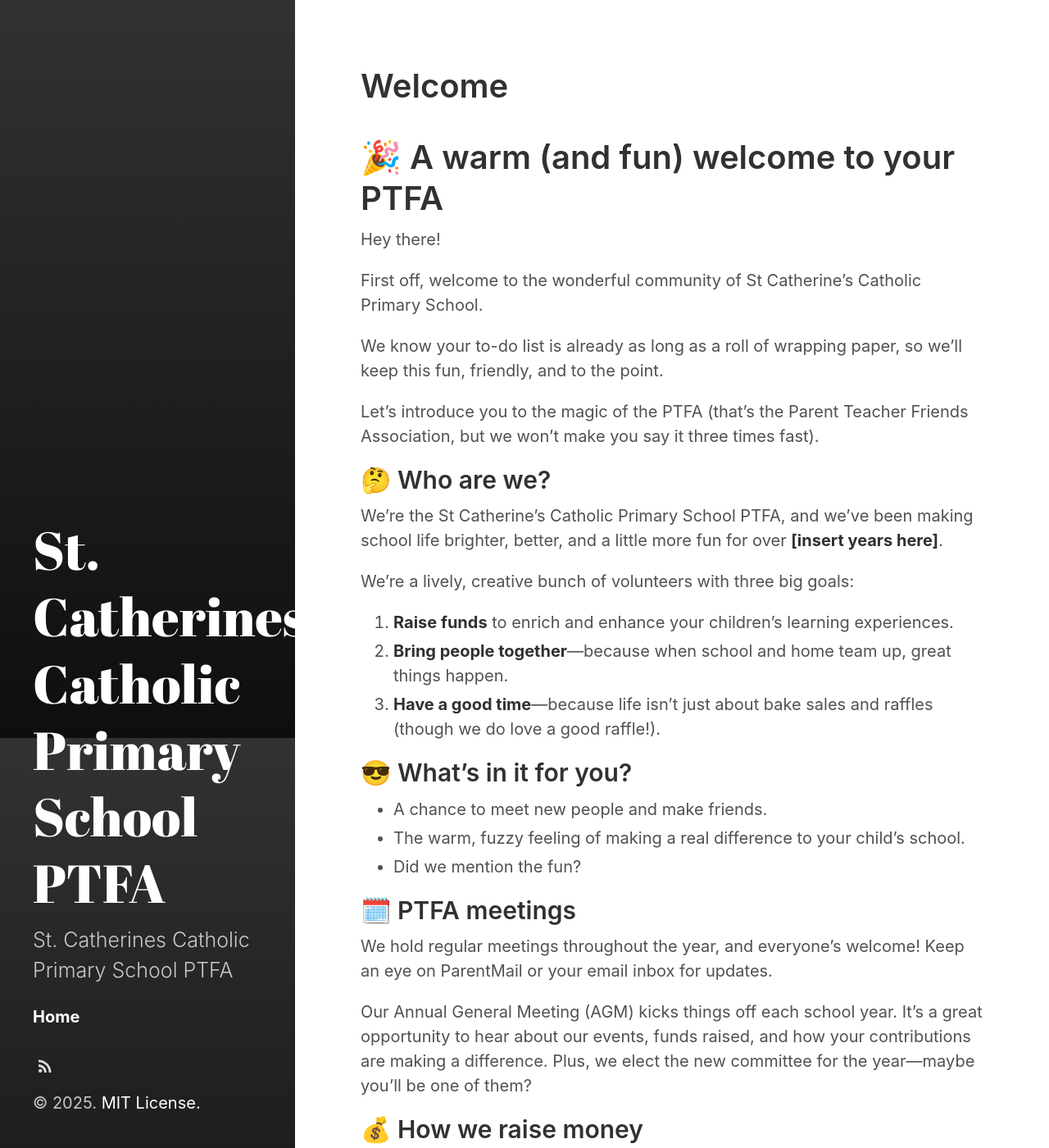
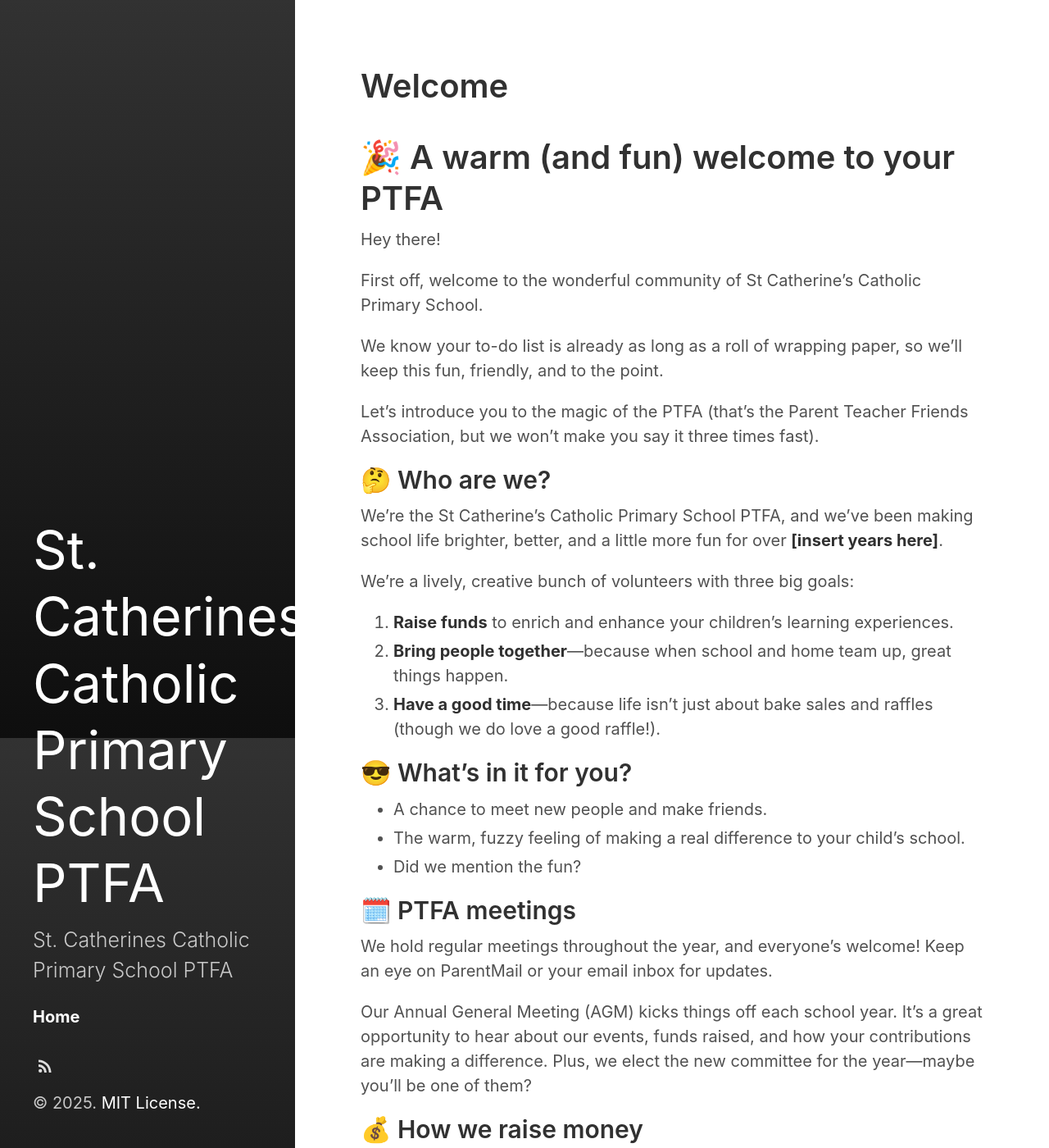
Before and after one commit to skeddy/stcathsptfa, a Jekyll site: the page built from index.md, in a window 1280 px wide and 1400 px high. Shown: the whole window at 82% size. Built offline with Jekyll 4.4.1, drawn with Linux system fonts in a browser that asks for light colours.

Commit message:
Update _layout.scss

```diff
--- a/_sass/hydeout/_layout.scss
+++ b/_sass/hydeout/_layout.scss
@@ -37,7 +37,7 @@
   padding: $section-spacing;
 
   .site-title {
-    font-family: 'Abril Fatface', serif;
+    /* font-family: 'Abril Fatface', serif; */
     font-size: $large-font-size;
     font-weight: normal;
     margin-bottom: $heading-spacing;
```
